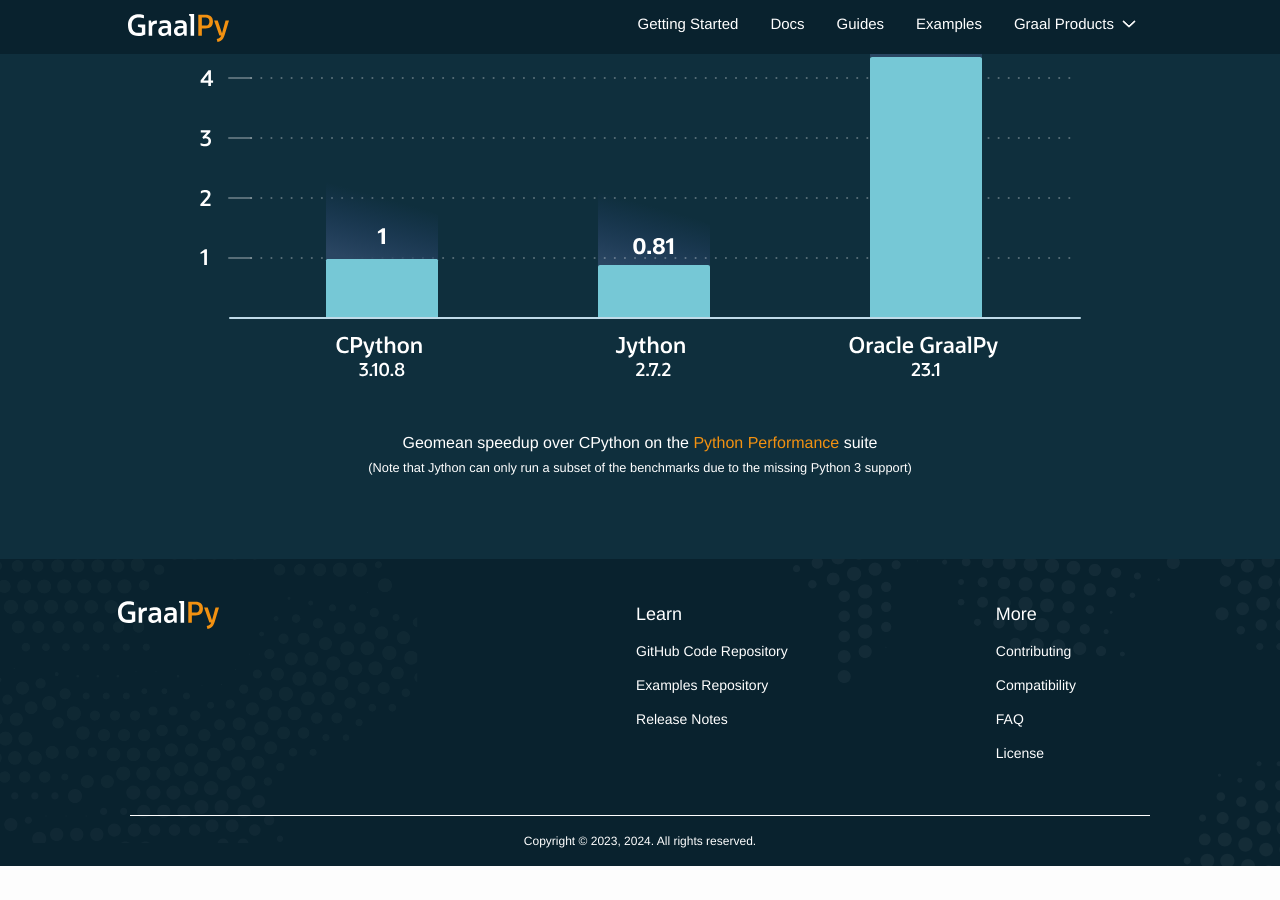
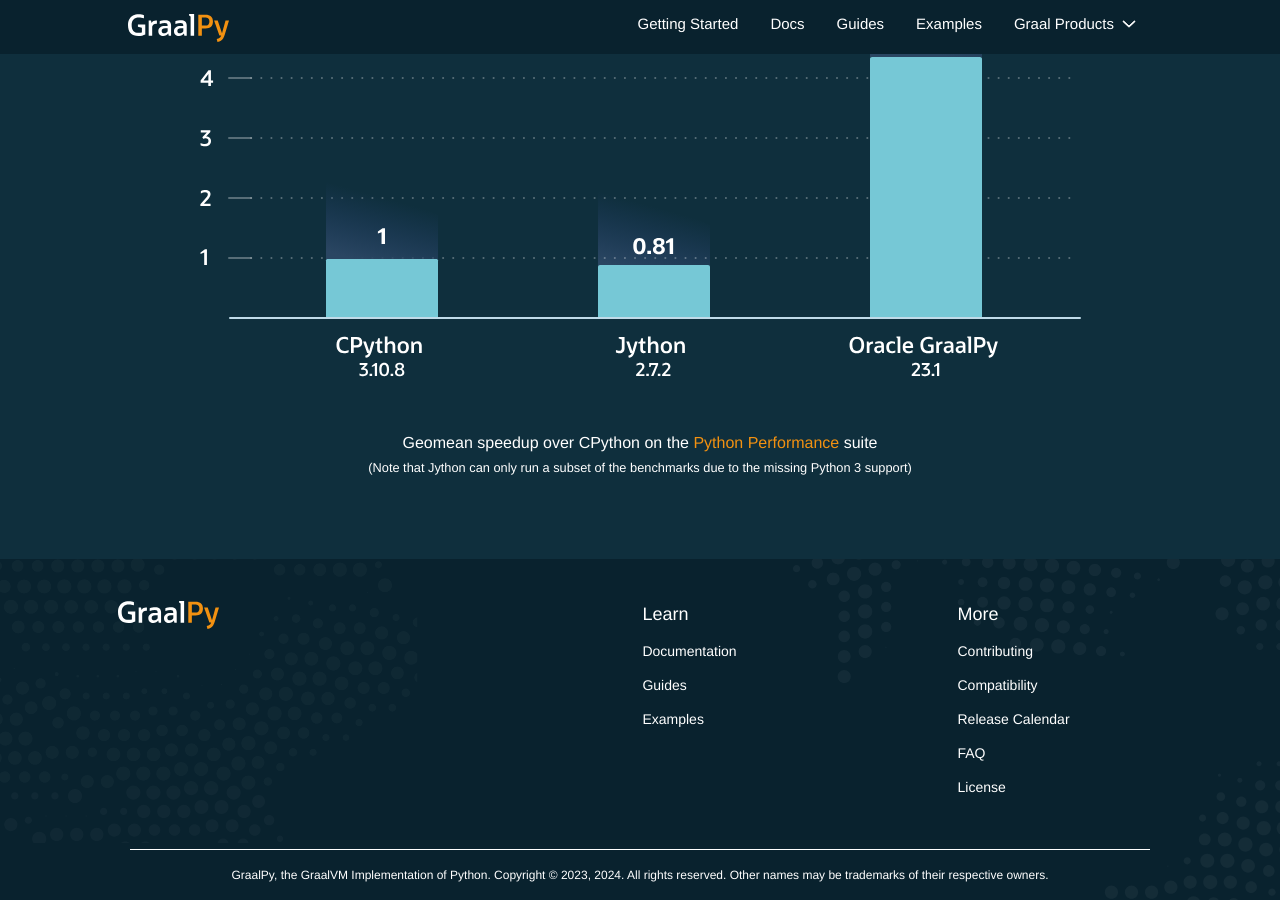
Before and after one commit to Y-Shcheholskyy/graalpy.github.io, a Jekyll site: the page built from index.md, in a window 1280 px wide and 900 px high, scrolled down 1244 px. Built offline with Jekyll 4.4.1, drawn with Linux system fonts in a browser that asks for light colours; before the commit the page ends 2110 px from its top, so only the background shows below that.

Commit message:
Revert "Update footer"
This reverts commit ac14d3cea26d22c805246f8fe224c2104279bf04.

```diff
--- a/_includes/footer.html
+++ b/_includes/footer.html
@@ -42,9 +42,9 @@
               <h6 class="title-footer" onclick="fadeInAndOut(this)">Learn</h6>
               <div class="grow">
                 <ul class="footer-list">
-                  <li class="footer-list__item"><a href="{{ '/reference/' | relative_url }}">GitHub Code Repository</a></li>
-                  <li class="footer-list__item"><a href="{{ '/guides/' | relative_url }}">Examples Repository</a></li>
-                  <li class="footer-list__item"><a href="#">Release Notes</a></li>
+                  <li class="footer-list__item"><a href="{{ '/reference/' | relative_url }}">Documentation</a></li>
+                  <li class="footer-list__item"><a href="{{ '/guides/' | relative_url }}">Guides</a></li>
+                  <li class="footer-list__item"><a href="{{ '/examples/' | relative_url }}">Examples</a></li>
                 </ul>
               </div>
             </div>
@@ -54,6 +54,7 @@
                 <ul class="footer-list">
                   <li class="footer-list__item"><a href="#">Contributing</a></li>
                   <li class="footer-list__item"><a href="#">Compatibility</a></li>
+                  <li class="footer-list__item"><a href="#">Release Calendar</a></li>
                   <li class="footer-list__item"><a href="#">FAQ</a></li>
                   <li class="footer-list__item"><a href="#">License</a></li>
                 </ul>
@@ -66,7 +67,9 @@
           <div class="row">
             <div class="col-sm-12">
               <p class="copyright">
-                Copyright © 2023, 2024. All rights reserved.
+                GraalPy, the GraalVM Implementation of Python.
+                Copyright © 2023, 2024. All rights reserved. Other names may be trademarks of their respective owners.
+              </p>
             </div>
           </div>
 
```
